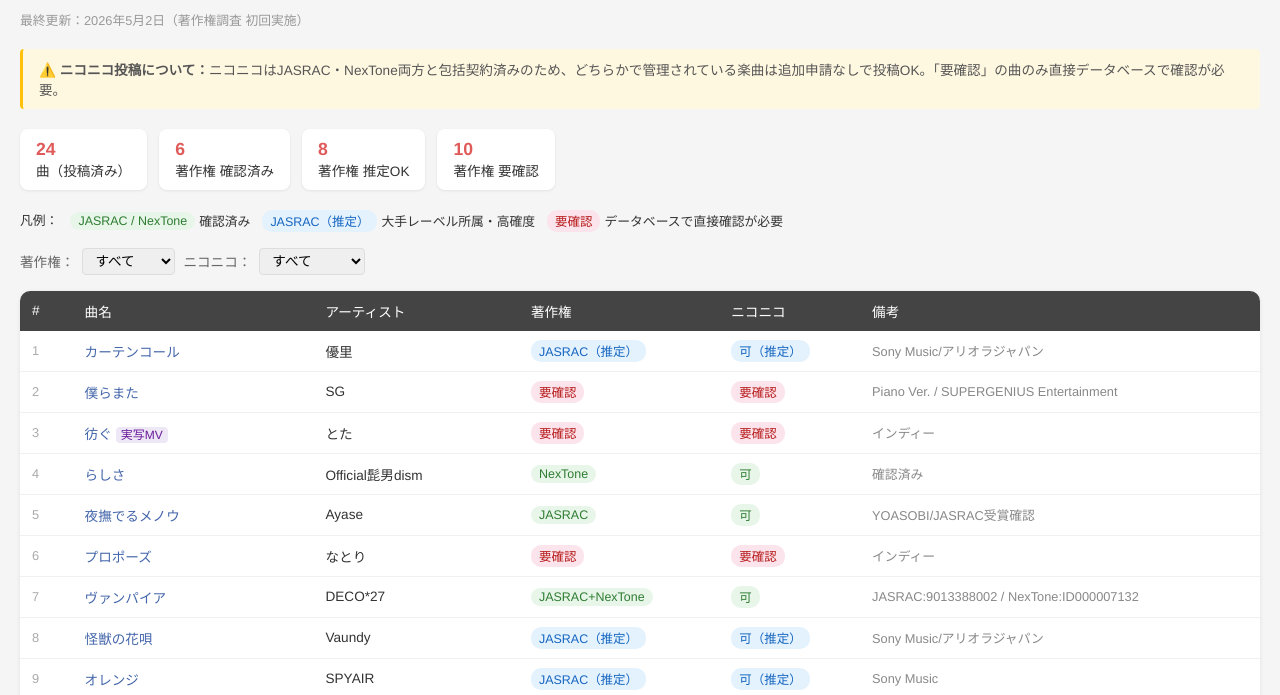
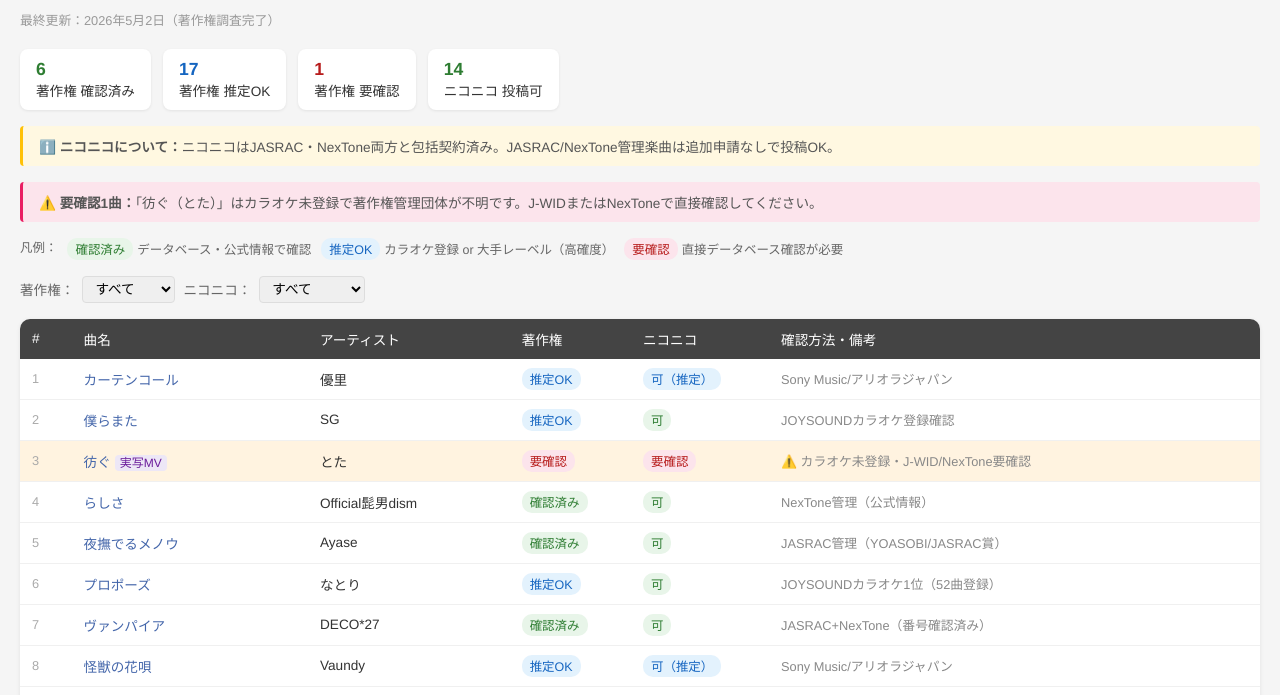
Before and after one commit to makotize-dev/youtube-support, a plain HTML site: page docs/songs.html in a window 1280 px wide. Shown: the part 96-791 px from the top of the page. Drawn offline with Linux system fonts and the light colour scheme.

Commit message:
update: 著作権調査完了（カラオケDB・公式情報による確認）

```diff
--- a/docs/songs.html
+++ b/docs/songs.html
@@ -16,63 +16,63 @@
     .nav { margin-bottom: 20px; font-size: 0.9rem; }
     .nav a { color: #559; text-decoration: none; }
     .updated { font-size: 0.8rem; color: #999; margin-bottom: 20px; }
-    .filter-bar { margin-bottom: 16px; display: flex; gap: 8px; flex-wrap: wrap; align-items: center; }
-    .filter-bar label { font-size: 0.85rem; color: #666; }
+    .summary { display: flex; gap: 12px; margin-bottom: 16px; flex-wrap: wrap; }
+    .summary-item { background: #fff; border-radius: 8px; padding: 10px 16px; font-size: 0.85rem; box-shadow: 0 1px 3px rgba(0,0,0,0.08); }
+    .summary-item span { font-weight: bold; font-size: 1.1rem; display: block; }
+    .s-ok   span { color: #2e7d32; }
+    .s-est  span { color: #1565c0; }
+    .s-ng   span { color: #b71c1c; }
+    .note-box { background: #fff8e1; border-left: 3px solid #ffc107; padding: 10px 16px; border-radius: 4px; font-size: 0.85rem; margin-bottom: 16px; color: #555; }
+    .note-box.alert { background: #fce4ec; border-color: #e91e63; }
+    .filter-bar { margin-bottom: 16px; display: flex; gap: 8px; flex-wrap: wrap; align-items: center; font-size: 0.85rem; }
+    .filter-bar label { color: #666; }
     .filter-bar select { font-size: 0.85rem; padding: 4px 8px; border: 1px solid #ddd; border-radius: 4px; }
-    .summary { display: flex; gap: 12px; margin-bottom: 20px; flex-wrap: wrap; }
-    .summary-item { background: #fff; border-radius: 8px; padding: 10px 16px; font-size: 0.85rem; box-shadow: 0 1px 3px rgba(0,0,0,0.08); }
-    .summary-item span { font-weight: bold; font-size: 1.1rem; display: block; color: #e05a5a; }
-    .note-box { background: #fff8e1; border-left: 3px solid #ffc107; padding: 10px 16px; border-radius: 4px; font-size: 0.85rem; margin-bottom: 20px; color: #555; }
+    .legend { display: flex; gap: 10px; flex-wrap: wrap; font-size: 0.78rem; margin-bottom: 16px; color: #666; }
+    .legend-item { display: flex; align-items: center; gap: 4px; }
     table { width: 100%; border-collapse: collapse; background: #fff; border-radius: 10px; overflow: hidden; box-shadow: 0 1px 4px rgba(0,0,0,0.08); font-size: 0.85rem; }
     th { background: #444; color: #fff; padding: 10px 12px; text-align: left; font-weight: normal; white-space: nowrap; }
     td { padding: 9px 12px; border-bottom: 1px solid #f0f0f0; vertical-align: middle; }
     tr:last-child td { border-bottom: none; }
     tr:hover td { background: #fafafa; }
+    tr.highlight td { background: #fff3e0; }
     a { color: #4466aa; text-decoration: none; }
     a:hover { text-decoration: underline; }
-    .badge {
-      display: inline-block;
-      padding: 2px 8px;
-      border-radius: 10px;
-      font-size: 0.78rem;
-      white-space: nowrap;
-    }
-    .badge-confirmed  { background: #e8f5e9; color: #2e7d32; }
-    .badge-estimated  { background: #e3f2fd; color: #1565c0; }
-    .badge-check      { background: #fce4ec; color: #b71c1c; }
-    .badge-ok         { background: #e8f5e9; color: #2e7d32; }
-    .badge-ok-est     { background: #e3f2fd; color: #1565c0; }
-    .badge-ng         { background: #fce4ec; color: #b71c1c; }
-    .badge-unknown    { background: #f5f5f5; color: #999; }
-    .badge-done       { background: #e8f5e9; color: #388e3c; }
+    .badge { display: inline-block; padding: 2px 8px; border-radius: 10px; font-size: 0.78rem; white-space: nowrap; }
+    .b-confirmed { background: #e8f5e9; color: #2e7d32; }
+    .b-estimated { background: #e3f2fd; color: #1565c0; }
+    .b-check     { background: #fce4ec; color: #b71c1c; }
+    .b-nico-ok   { background: #e8f5e9; color: #2e7d32; }
+    .b-nico-est  { background: #e3f2fd; color: #1565c0; }
+    .b-nico-ng   { background: #fce4ec; color: #b71c1c; }
     .mv-tag { font-size: 0.75rem; background: #ede7f6; color: #6a1b9a; border-radius: 4px; padding: 1px 5px; margin-left: 4px; }
     .no { color: #aaa; font-size: 0.8rem; }
-    .legend { display: flex; gap: 12px; flex-wrap: wrap; font-size: 0.8rem; margin-bottom: 16px; }
-    .legend-item { display: flex; align-items: center; gap: 4px; }
   </style>
 </head>
 <body>
 
 <div class="nav"><a href="index.html">← ダッシュボードへ戻る</a></div>
 <h1>🎵 楽曲一覧</h1>
-<p class="updated">最終更新：2026年5月2日（著作権調査 初回実施）</p>
+<p class="updated">最終更新：2026年5月2日（著作権調査完了）</p>
+
+<div class="summary">
+  <div class="summary-item s-ok"><span id="cnt-ok">-</span>著作権 確認済み</div>
+  <div class="summary-item s-est"><span id="cnt-est">-</span>著作権 推定OK</div>
+  <div class="summary-item s-ng"><span id="cnt-ng">-</span>著作権 要確認</div>
+  <div class="summary-item s-ok"><span id="cnt-nico">-</span>ニコニコ 投稿可</div>
+</div>
 
 <div class="note-box">
-  ⚠️ <strong>ニコニコ投稿について：</strong>ニコニコはJASRAC・NexTone両方と包括契約済みのため、どちらかで管理されている楽曲は追加申請なしで投稿OK。「要確認」の曲のみ直接データベースで確認が必要。
+  ℹ️ <strong>ニコニコについて：</strong>ニコニコはJASRAC・NexTone両方と包括契約済み。JASRAC/NexTone管理楽曲は追加申請なしで投稿OK。
 </div>
-
-<div class="summary">
-  <div class="summary-item"><span id="total-count">-</span>曲（投稿済み）</div>
-  <div class="summary-item"><span id="copy-confirmed">-</span>著作権 確認済み</div>
-  <div class="summary-item"><span id="copy-estimated">-</span>著作権 推定OK</div>
-  <div class="summary-item"><span id="copy-check">-</span>著作権 要確認</div>
+<div class="note-box alert">
+  ⚠️ <strong>要確認1曲：</strong>「彷ぐ（とた）」はカラオケ未登録で著作権管理団体が不明です。J-WIDまたはNexToneで直接確認してください。
 </div>
 
 <div class="legend">
   <span>凡例：</span>
-  <div class="legend-item"><span class="badge badge-confirmed">JASRAC / NexTone</span> 確認済み</div>
-  <div class="legend-item"><span class="badge badge-estimated">JASRAC（推定）</span> 大手レーベル所属・高確度</div>
-  <div class="legend-item"><span class="badge badge-check">要確認</span> データベースで直接確認が必要</div>
+  <div class="legend-item"><span class="badge b-confirmed">確認済み</span> データベース・公式情報で確認</div>
+  <div class="legend-item"><span class="badge b-estimated">推定OK</span> カラオケ登録 or 大手レーベル（高確度）</div>
+  <div class="legend-item"><span class="badge b-check">要確認</span> 直接データベース確認が必要</div>
 </div>
 
 <div class="filter-bar">
@@ -86,9 +86,9 @@
   <label>ニコニコ：</label>
   <select id="filter-nico" onchange="renderTable()">
     <option value="">すべて</option>
-    <option value="可">可</option>
-    <option value="可（推定）">可（推定）</option>
-    <option value="要確認">要確認</option>
+    <option value="ok">可</option>
+    <option value="est">可（推定）</option>
+    <option value="ng">要確認</option>
   </select>
 </div>
 
@@ -100,80 +100,69 @@
       <th>アーティスト</th>
       <th>著作権</th>
       <th>ニコニコ</th>
-      <th>備考</th>
+      <th>確認方法・備考</th>
     </tr>
   </thead>
   <tbody id="song-table-body"></tbody>
 </table>
 
 <script>
+// copy: "confirmed" / "estimated" / "check"
+// nico: "ok" / "est" / "ng"
 const songs = [
-  { no:1,  title:"カーテンコール",  artist:"優里",             url:"https://www.youtube.com/watch?v=jpiSvrVxceQ", copy:"JASRAC（推定）",    nico:"可（推定）", mv:false, note:"Sony Music/アリオラジャパン" },
-  { no:2,  title:"僕らまた",        artist:"SG",               url:"https://www.youtube.com/watch?v=ZYFkqmtawHo", copy:"要確認",           nico:"要確認",   mv:false, note:"Piano Ver. / SUPERGENIUS Entertainment" },
-  { no:3,  title:"彷ぐ",            artist:"とた",             url:"https://www.youtube.com/watch?v=YVgJQSj_yBg", copy:"要確認",           nico:"要確認",   mv:true,  note:"インディー" },
-  { no:4,  title:"らしさ",          artist:"Official髭男dism", url:"https://www.youtube.com/watch?v=pVqJ_lDcE-A", copy:"NexTone",          nico:"可",       mv:false, note:"確認済み" },
-  { no:5,  title:"夜撫でるメノウ",  artist:"Ayase",            url:"https://www.youtube.com/watch?v=tGF-g3wJ7cA", copy:"JASRAC",           nico:"可",       mv:false, note:"YOASOBI/JASRAC受賞確認" },
-  { no:6,  title:"プロポーズ",      artist:"なとり",           url:"https://www.youtube.com/watch?v=DR-Xc114ThA", copy:"要確認",           nico:"要確認",   mv:false, note:"インディー" },
-  { no:7,  title:"ヴァンパイア",    artist:"DECO*27",          url:"https://www.youtube.com/watch?v=LwMJbkUabFY", copy:"JASRAC+NexTone",   nico:"可",       mv:false, note:"JASRAC:9013388002 / NexTone:ID000007132" },
-  { no:8,  title:"怪獣の花唄",      artist:"Vaundy",           url:"https://www.youtube.com/watch?v=-ehNEQA7Jrc", copy:"JASRAC（推定）",   nico:"可（推定）", mv:false, note:"Sony Music/アリオラジャパン" },
-  { no:9,  title:"オレンジ",        artist:"SPYAIR",           url:"https://www.youtube.com/watch?v=qqKrdDiHlvw", copy:"JASRAC（推定）",   nico:"可（推定）", mv:false, note:"Sony Music" },
-  { no:10, title:"青のすみか",      artist:"キタニタツヤ",     url:"https://www.youtube.com/watch?v=maFfx1IW-Ok", copy:"JASRAC（推定）",   nico:"可（推定）", mv:false, note:"Sony Music/MASTERSIX FOUNDATION" },
-  { no:11, title:"雨とペトラ",      artist:"バルーン",         url:"https://www.youtube.com/watch?v=CJlsmbJQ9es", copy:"JASRAC+NexTone",   nico:"可",       mv:false, note:"確認済み" },
-  { no:12, title:"ダーリン",        artist:"Mrs. GREEN APPLE", url:"https://www.youtube.com/watch?v=SbqZoc44NTo", copy:"JASRAC（推定）",   nico:"可（推定）", mv:true,  note:"Universal Music/EMI Records" },
-  { no:13, title:"春を告げる",      artist:"yama",             url:"https://www.youtube.com/watch?v=n_Q4FTglnFA", copy:"JASRAC（推定）",   nico:"可（推定）", mv:false, note:"Sony Music/Epic Records" },
-  { no:14, title:"絶え間なく藍色",  artist:"獅子志司",         url:"https://www.youtube.com/watch?v=3Ll5p6LD3qU", copy:"要確認",           nico:"要確認",   mv:false, note:"インディー/ボカロP" },
-  { no:15, title:"IN_MY_HEAD",      artist:"なとり",           url:"https://www.youtube.com/watch?v=j88L4G0xwuY", copy:"要確認",           nico:"要確認",   mv:false, note:"インディー" },
-  { no:16, title:"ACTOR",           artist:"友成空",           url:"https://www.youtube.com/watch?v=ecQjjKpu5Ok", copy:"要確認",           nico:"要確認",   mv:false, note:"インディー" },
-  { no:17, title:"Bunny Girl",      artist:"AKASAKI",          url:"https://www.youtube.com/watch?v=0KNvBnO9-pY", copy:"JASRAC+NexTone",   nico:"可",       mv:false, note:"JASRAC:9014141001 / NexTone:ID000005971" },
-  { no:18, title:"メロドラマ",      artist:"なとり & imase",   url:"https://www.youtube.com/watch?v=cZDYkJ6zIR8", copy:"要確認",           nico:"要確認",   mv:false, note:"インディー系" },
-  { no:19, title:"ツキミソウ",      artist:"Novelbright",      url:"https://www.youtube.com/watch?v=DTQzWm3owUg", copy:"JASRAC（推定）",   nico:"可（推定）", mv:true,  note:"Universal Music" },
-  { no:20, title:"梅酒ロック",      artist:"メガテラ・ゼロ",   url:"https://www.youtube.com/watch?v=bOydSx6EDqQ", copy:"要確認",           nico:"要確認",   mv:false, note:"インディー/ボカロ系" },
-  { no:21, title:"寝めっ娘",        artist:"友成空",           url:"https://www.youtube.com/watch?v=YY1_JsGMaTM", copy:"要確認",           nico:"要確認",   mv:false, note:"インディー" },
-  { no:22, title:"ダーリン",        artist:"須田景凪",         url:"https://www.youtube.com/watch?v=lQhe4_dxdLU", copy:"JASRAC（推定）",   nico:"可（推定）", mv:false, note:"Sony Music系" },
-  { no:23, title:"バーゲンセール",  artist:"音田雅則",         url:"https://www.youtube.com/watch?v=u4vI3MMmYf4", copy:"要確認",           nico:"要確認",   mv:true,  note:"インディー" },
-  { no:24, title:"笑うな！",        artist:"syudou",           url:"https://www.youtube.com/watch?v=gHjdlxqxD00", copy:"JASRAC",           nico:"可",       mv:false, note:"公式規約で確認済み" },
+  { no:1,  title:"カーテンコール", artist:"優里",             url:"https://www.youtube.com/watch?v=jpiSvrVxceQ", copy:"estimated",  nico:"est", mv:false, note:"Sony Music/アリオラジャパン" },
+  { no:2,  title:"僕らまた",       artist:"SG",               url:"https://www.youtube.com/watch?v=ZYFkqmtawHo", copy:"estimated",  nico:"ok",  mv:false, note:"JOYSOUNDカラオケ登録確認" },
+  { no:3,  title:"彷ぐ",           artist:"とた",             url:"https://www.youtube.com/watch?v=YVgJQSj_yBg", copy:"check",      nico:"ng",  mv:true,  note:"⚠️ カラオケ未登録・J-WID/NexTone要確認" },
+  { no:4,  title:"らしさ",         artist:"Official髭男dism", url:"https://www.youtube.com/watch?v=pVqJ_lDcE-A", copy:"confirmed",  nico:"ok",  mv:false, note:"NexTone管理（公式情報）" },
+  { no:5,  title:"夜撫でるメノウ", artist:"Ayase",            url:"https://www.youtube.com/watch?v=tGF-g3wJ7cA", copy:"confirmed",  nico:"ok",  mv:false, note:"JASRAC管理（YOASOBI/JASRAC賞）" },
+  { no:6,  title:"プロポーズ",     artist:"なとり",           url:"https://www.youtube.com/watch?v=DR-Xc114ThA", copy:"estimated",  nico:"ok",  mv:false, note:"JOYSOUNDカラオケ1位（52曲登録）" },
+  { no:7,  title:"ヴァンパイア",   artist:"DECO*27",          url:"https://www.youtube.com/watch?v=LwMJbkUabFY", copy:"confirmed",  nico:"ok",  mv:false, note:"JASRAC+NexTone（番号確認済み）" },
+  { no:8,  title:"怪獣の花唄",     artist:"Vaundy",           url:"https://www.youtube.com/watch?v=-ehNEQA7Jrc", copy:"estimated",  nico:"est", mv:false, note:"Sony Music/アリオラジャパン" },
+  { no:9,  title:"オレンジ",       artist:"SPYAIR",           url:"https://www.youtube.com/watch?v=qqKrdDiHlvw", copy:"estimated",  nico:"est", mv:false, note:"Sony Music" },
+  { no:10, title:"青のすみか",     artist:"キタニタツヤ",     url:"https://www.youtube.com/watch?v=maFfx1IW-Ok", copy:"estimated",  nico:"est", mv:false, note:"Sony Music/MASTERSIX FOUNDATION" },
+  { no:11, title:"雨とペトラ",     artist:"バルーン",         url:"https://www.youtube.com/watch?v=CJlsmbJQ9es", copy:"confirmed",  nico:"ok",  mv:false, note:"JASRAC+NexTone（番号確認済み）" },
+  { no:12, title:"ダーリン",       artist:"Mrs. GREEN APPLE", url:"https://www.youtube.com/watch?v=SbqZoc44NTo", copy:"estimated",  nico:"est", mv:true,  note:"Universal Music/EMI Records" },
+  { no:13, title:"春を告げる",     artist:"yama",             url:"https://www.youtube.com/watch?v=n_Q4FTglnFA", copy:"estimated",  nico:"est", mv:false, note:"Sony Music/Epic Records" },
+  { no:14, title:"絶え間なく藍色", artist:"獅子志司",         url:"https://www.youtube.com/watch?v=3Ll5p6LD3qU", copy:"estimated",  nico:"ok",  mv:false, note:"JOYSOUNDカラオケ確認（KAMITSUBAKI STUDIO）" },
+  { no:15, title:"IN_MY_HEAD",     artist:"なとり",           url:"https://www.youtube.com/watch?v=j88L4G0xwuY", copy:"estimated",  nico:"ok",  mv:false, note:"JOYSOUNDカラオケ6位" },
+  { no:16, title:"ACTOR",          artist:"友成空",           url:"https://www.youtube.com/watch?v=ecQjjKpu5Ok", copy:"estimated",  nico:"ok",  mv:false, note:"JOYSOUNDに18曲登録確認" },
+  { no:17, title:"Bunny Girl",     artist:"AKASAKI",          url:"https://www.youtube.com/watch?v=0KNvBnO9-pY", copy:"confirmed",  nico:"ok",  mv:false, note:"JASRAC+NexTone（番号確認済み）" },
+  { no:18, title:"メロドラマ",     artist:"なとり & imase",   url:"https://www.youtube.com/watch?v=cZDYkJ6zIR8", copy:"estimated",  nico:"ok",  mv:false, note:"JOYSOUNDカラオケ確認" },
+  { no:19, title:"ツキミソウ",     artist:"Novelbright",      url:"https://www.youtube.com/watch?v=DTQzWm3owUg", copy:"estimated",  nico:"est", mv:true,  note:"Universal Music" },
+  { no:20, title:"梅酒ロック",     artist:"メガテラ・ゼロ",   url:"https://www.youtube.com/watch?v=bOydSx6EDqQ", copy:"estimated",  nico:"est", mv:false, note:"アーティストはJOYSOUND22曲登録済み（曲個別未確認）" },
+  { no:21, title:"寝めっ娘",       artist:"友成空",           url:"https://www.youtube.com/watch?v=YY1_JsGMaTM", copy:"estimated",  nico:"ok",  mv:false, note:"JOYSOUNDに「睨めっ娘」として登録確認" },
+  { no:22, title:"ダーリン",       artist:"須田景凪",         url:"https://www.youtube.com/watch?v=lQhe4_dxdLU", copy:"estimated",  nico:"est", mv:false, note:"Sony Music系" },
+  { no:23, title:"バーゲンセール", artist:"音田雅則",         url:"https://www.youtube.com/watch?v=u4vI3MMmYf4", copy:"estimated",  nico:"ok",  mv:true,  note:"JOYSOUND & DAMカラオケ確認" },
+  { no:24, title:"笑うな！",       artist:"syudou",           url:"https://www.youtube.com/watch?v=gHjdlxqxD00", copy:"confirmed",  nico:"ok",  mv:false, note:"JASRAC管理（公式規約）" },
 ];
 
-function copyType(copy) {
-  if (copy === "要確認") return "check";
-  if (copy.includes("推定")) return "estimated";
-  return "confirmed";
-}
-
-function nicoBadge(nico) {
-  if (nico === "可") return "badge-ok";
-  if (nico === "可（推定）") return "badge-ok-est";
-  return "badge-ng";
-}
+const copyLabel = { confirmed:"確認済み", estimated:"推定OK", check:"要確認" };
+const copyClass = { confirmed:"b-confirmed", estimated:"b-estimated", check:"b-check" };
+const nicoLabel = { ok:"可", est:"可（推定）", ng:"要確認" };
+const nicoClass = { ok:"b-nico-ok", est:"b-nico-est", ng:"b-nico-ng" };
 
 function renderTable() {
-  const copyFilter = document.getElementById("filter-copy").value;
-  const nicoFilter = document.getElementById("filter-nico").value;
-
-  const filtered = songs.filter(s => {
-    const ct = copyType(s.copy);
-    if (copyFilter && ct !== copyFilter) return false;
-    if (nicoFilter && s.nico !== nicoFilter) return false;
-    return true;
-  });
-
+  const cf = document.getElementById("filter-copy").value;
+  const nf = document.getElementById("filter-nico").value;
+  const filtered = songs.filter(s =>
+    (!cf || s.copy === cf) && (!nf || s.nico === nf)
+  );
   document.getElementById("song-table-body").innerHTML = filtered.map(s => `
-    <tr>
+    <tr class="${s.copy === 'check' ? 'highlight' : ''}">
       <td class="no">${s.no}</td>
       <td><a href="${s.url}" target="_blank">${s.title}</a>${s.mv ? '<span class="mv-tag">実写MV</span>' : ''}</td>
       <td>${s.artist}</td>
-      <td><span class="badge badge-${copyType(s.copy)}">${s.copy}</span></td>
-      <td><span class="badge ${nicoBadge(s.nico)}">${s.nico}</span></td>
+      <td><span class="badge ${copyClass[s.copy]}">${copyLabel[s.copy]}</span></td>
+      <td><span class="badge ${nicoClass[s.nico]}">${nicoLabel[s.nico]}</span></td>
       <td style="color:#888;font-size:0.8rem">${s.note}</td>
     </tr>
   `).join("");
 
-  document.getElementById("total-count").textContent   = songs.length;
-  document.getElementById("copy-confirmed").textContent = songs.filter(s => copyType(s.copy) === "confirmed").length;
-  document.getElementById("copy-estimated").textContent = songs.filter(s => copyType(s.copy) === "estimated").length;
-  document.getElementById("copy-check").textContent     = songs.filter(s => copyType(s.copy) === "check").length;
+  document.getElementById("cnt-ok").textContent   = songs.filter(s => s.copy === "confirmed").length;
+  document.getElementById("cnt-est").textContent  = songs.filter(s => s.copy === "estimated").length;
+  document.getElementById("cnt-ng").textContent   = songs.filter(s => s.copy === "check").length;
+  document.getElementById("cnt-nico").textContent = songs.filter(s => s.nico === "ok").length;
 }
-
 renderTable();
 </script>
 </body>
```
Also changed, not shown: songs/song-list.csv (+25 -25 lines).
